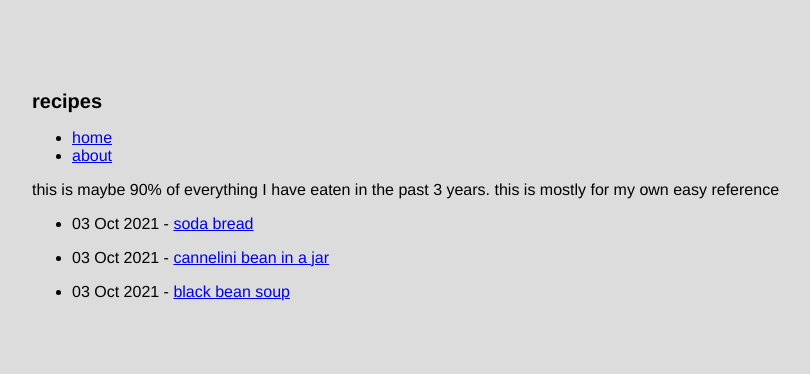
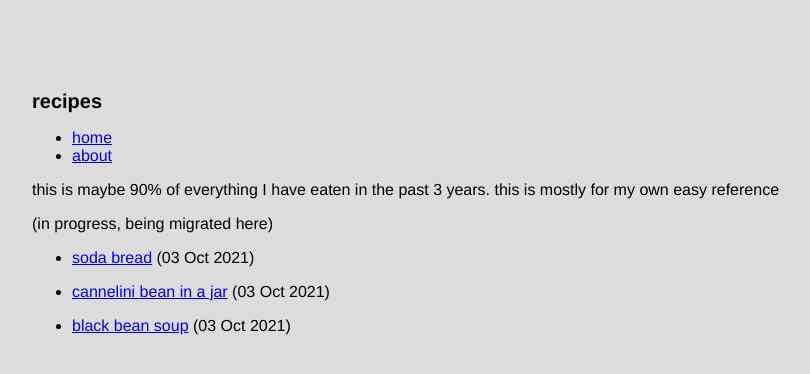
Before and after one commit to radicula/radicula.github.io, a Jekyll site: the page built from recipes/index.md, in a window 1280 px wide. Shown: the top 374 px of the page, without its empty margins (32-842 px from the left). Built offline with Jekyll 4.4.1, drawn with Linux system fonts in a browser that asks for light colours.

Commit message:
add in progress message

```diff
--- a/recipes/index.md
+++ b/recipes/index.md
@@ -5,8 +5,10 @@ title: "recipes"
 
 this is maybe 90% of everything I have eaten in the past 3 years. this is mostly for my own easy reference
 
+(in progress, being migrated here)
+
 {% for post in site.categories.recipes %}
 
-- {{ post.date | date_to_string }} - [{{ post.title }}]({{ post.url }})
+- [{{ post.title }}]({{ post.url }}) ({{ post.date | date_to_string }})
 
 {% endfor %}
```
